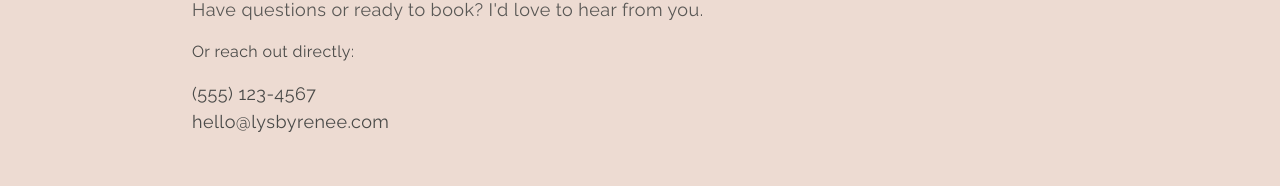
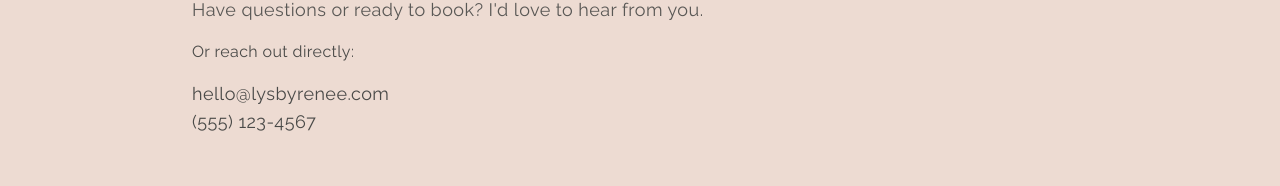
Before and after one commit to michaelDragomir/reneeSkinCare, a Next.js app: page /contact in a window 1280 px wide. Shown: the part 245-431 px from the top of the page. Built offline with nearby package versions, Linux system fonts and the light colour scheme.

Commit message:
site updates

```diff
--- a/src/app/contact/page.tsx
+++ b/src/app/contact/page.tsx
@@ -128,18 +128,18 @@ export default function Contact() {
 							className='text-lg font-light text-[#4a4a48] tracking-wide'
 							style={{ fontFamily: 'var(--font-raleway-500)' }}
 						>
-							(555) 123-4567
-						</p>
-						<p
-							className='text-lg font-light text-[#4a4a48] tracking-wide'
-							style={{ fontFamily: 'var(--font-raleway-500)' }}
-						>
 							<a
 								href='mailto:hello@lysbyrenee.com'
 								className='hover:opacity-80 transition'
 							>
 								hello@lysbyrenee.com
 							</a>
+						</p>
+						<p
+							className='text-lg font-light text-[#4a4a48] tracking-wide'
+							style={{ fontFamily: 'var(--font-raleway-500)' }}
+						>
+							(555) 123-4567
 						</p>
 					</div>
 				</div>
```
